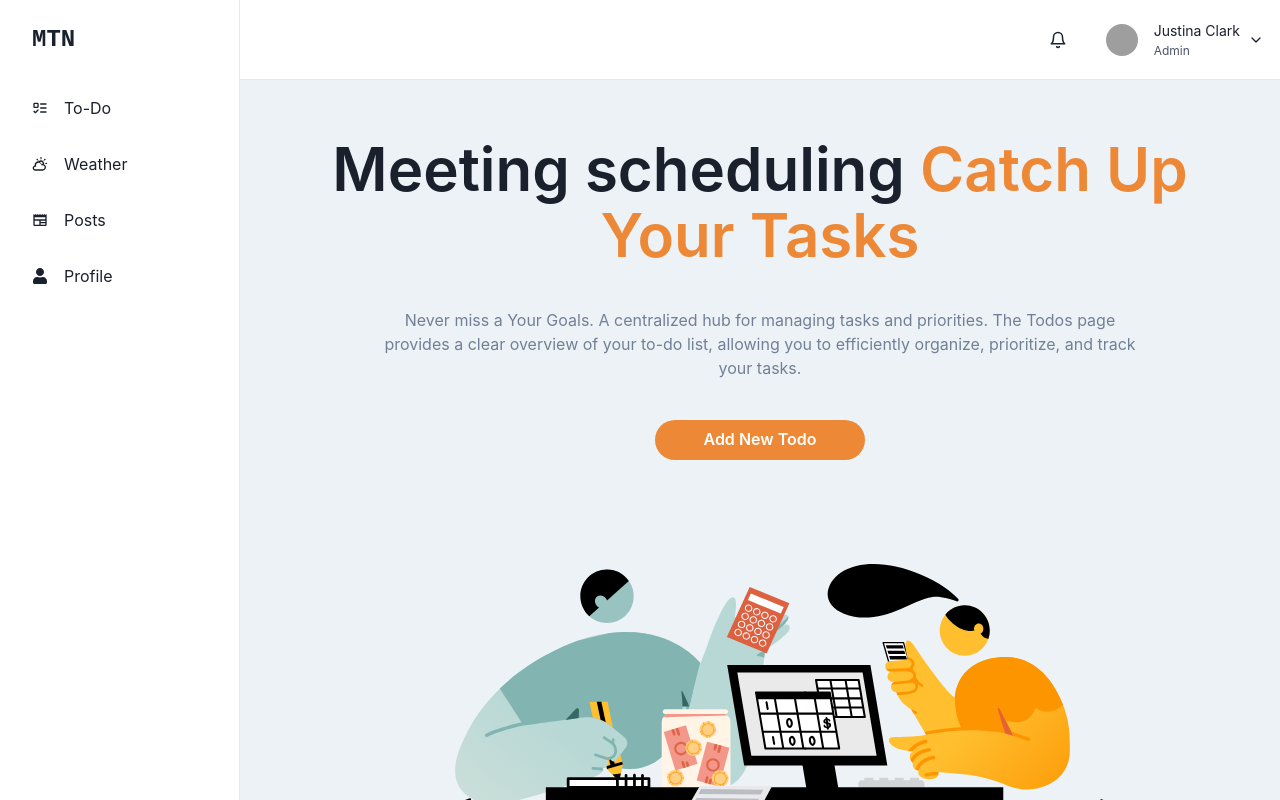
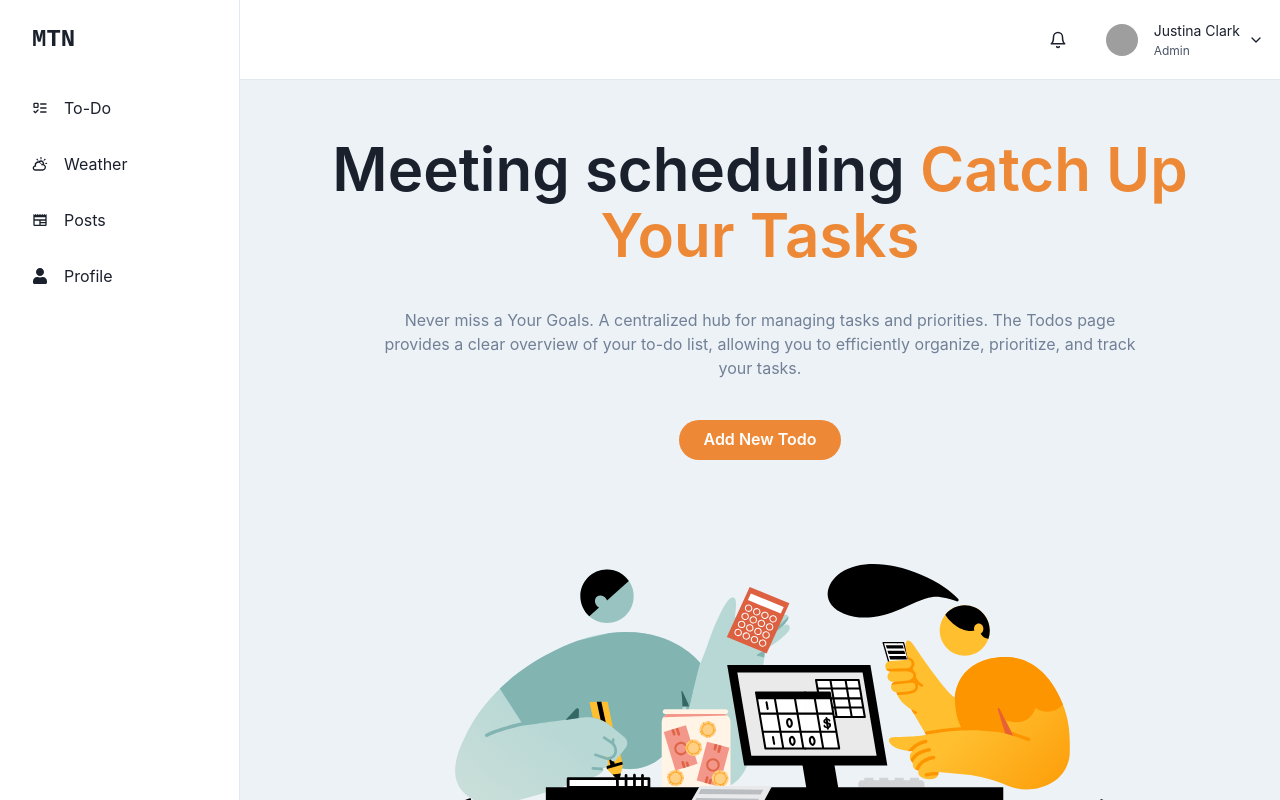
Before and after one commit to ahmedesmail01/MTN-Dashboard, a React (Vite) app: page / in a window 1280 px wide. Shown: the top 800 px of the page. Built offline with nearby package versions, Linux system fonts and the light colour scheme; grey boxes are pictures that could not be loaded.

Commit message:
second commit

```diff
--- a/src/components/HeroToDo.tsx
+++ b/src/components/HeroToDo.tsx
@@ -1,4 +1,4 @@
-import { Container, Text, Stack, Heading, Flex, Box } from "@chakra-ui/react";
+import { Container, Text, Stack, Heading, Flex } from "@chakra-ui/react";
 import Illustration from "./Illustration";
 import ModalTodo from "./ModalTodo";
 
@@ -28,15 +28,7 @@ const HeroToDo = () => {
           tasks.
         </Text>
         <Stack spacing={6} direction={"row"}>
-          <Box
-            rounded={"full"}
-            px={6}
-            colorscheme={"orange"}
-            bg={"orange.400"}
-            _hover={{ bg: "orange.500" }}
-          >
-            <ModalTodo />
-          </Box>
+          <ModalTodo />
         </Stack>
         <Flex w={"full"}>
           <Illustration
```
